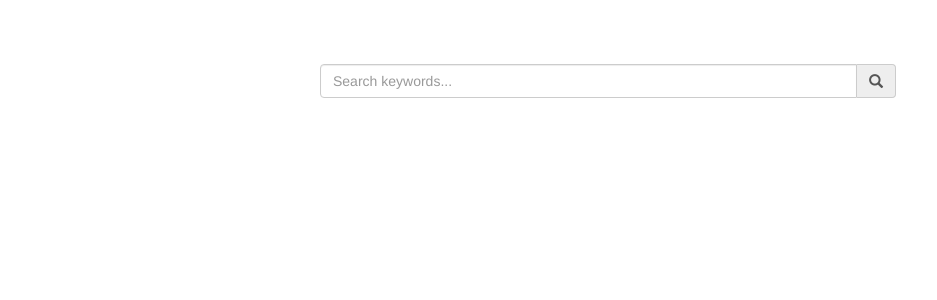
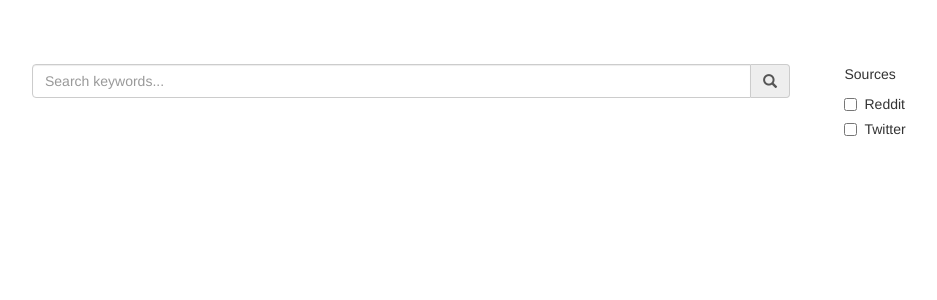
Before and after one commit to felixglush/KeywordSentimentFrontend, a React (Create React App) app: page / in a window 1280 px wide. Shown: the top 300 px of the page, without its empty margins (32-969 px from the left). Built offline with nearby package versions, Linux system fonts and the light colour scheme.

Commit message:
controls started

```diff
--- a/src/App.css
+++ b/src/App.css
@@ -4,11 +4,18 @@
 }
 
 .search-component {
-  padding-left: 25%;
-  padding-right: 25%;
+  padding-left: 0%;
+}
+
+.controls-component {
+  padding-left: 40%;
 }
 
 .info-title, .info-section {
   text-align: left;
   padding-left: 5%;
 }
+
+.dummy-colour {
+  background: red;
+}
--- /dev/null
+++ b/src/Controls.jsx
@@ -0,0 +1,47 @@
+import React, { Component } from 'react'
+import { FormGroup, FormControl, InputGroup, Checkbox } from 'react-bootstrap'
+
+class Controls extends Component {
+  constructor(props) {
+    super(props)
+    this.state = {
+      redditChecked: false,
+      twitterChecked: false,
+    }
+    this.handleToggledReddit = this.handleToggledReddit.bind(this)
+    this.handleToggledTwitter = this.handleToggledTwitter.bind(this)
+  }
+
+  handleToggledReddit() {
+    this.setState({redditChecked: !this.state.redditChecked})
+  }
+
+  handleToggledTwitter() {
+    this.setState({twitterChecked: !this.state.twitterChecked})
+  }
+
+  render() {
+    return (
+      <FormGroup className="pull-left">
+        <div className="controls-component">
+          <p>Sources</p>
+
+          <Checkbox
+            checked={this.state.redditChecked}
+            onChange={this.handleToggledReddit}>
+            Reddit
+          </Checkbox>
+
+          <Checkbox
+            checked={this.state.twitterChecked}
+            onChange={this.handleToggledTwitter}>
+            Twitter
+          </Checkbox>
+
+        </div>
+      </FormGroup>
+    )
+  }
+}
+
+export default Controls
--- a/src/SearchInput.jsx
+++ b/src/SearchInput.jsx
@@ -1,5 +1,7 @@
 import React, { Component } from 'react'
 import {FormGroup, FormControl, InputGroup, Glyphicon} from 'react-bootstrap'
+import Controls from './Controls.jsx'
+import './App.css'
 
 class SearchInput extends Component {
     constructor(props) {
@@ -29,8 +31,17 @@ class SearchInput extends Component {
       this.props.onSearch(result)
     }
 
+    handleChangedControls = (change) => {
+      console.log('SearchInput, change :', change)
+    }
+
     render() {
       return (
+        <div>
+          <div className="row">
+
+            <div className="col-md-8">
+
                 <FormGroup className="search-component">
                   <InputGroup>
                     <FormControl
@@ -44,6 +55,18 @@ class SearchInput extends Component {
                     </InputGroup.Addon>
                   </InputGroup>
                 </FormGroup>
+
+
+            </div>
+
+            <div className="col-md-4">
+              <Controls onControlChange={this.handleChangedControls}/>
+            </div>
+
+          </div>
+        </div>
+
+
       )
     }
 }
```
Lines whose indentation alone changed are shown as unchanged.
